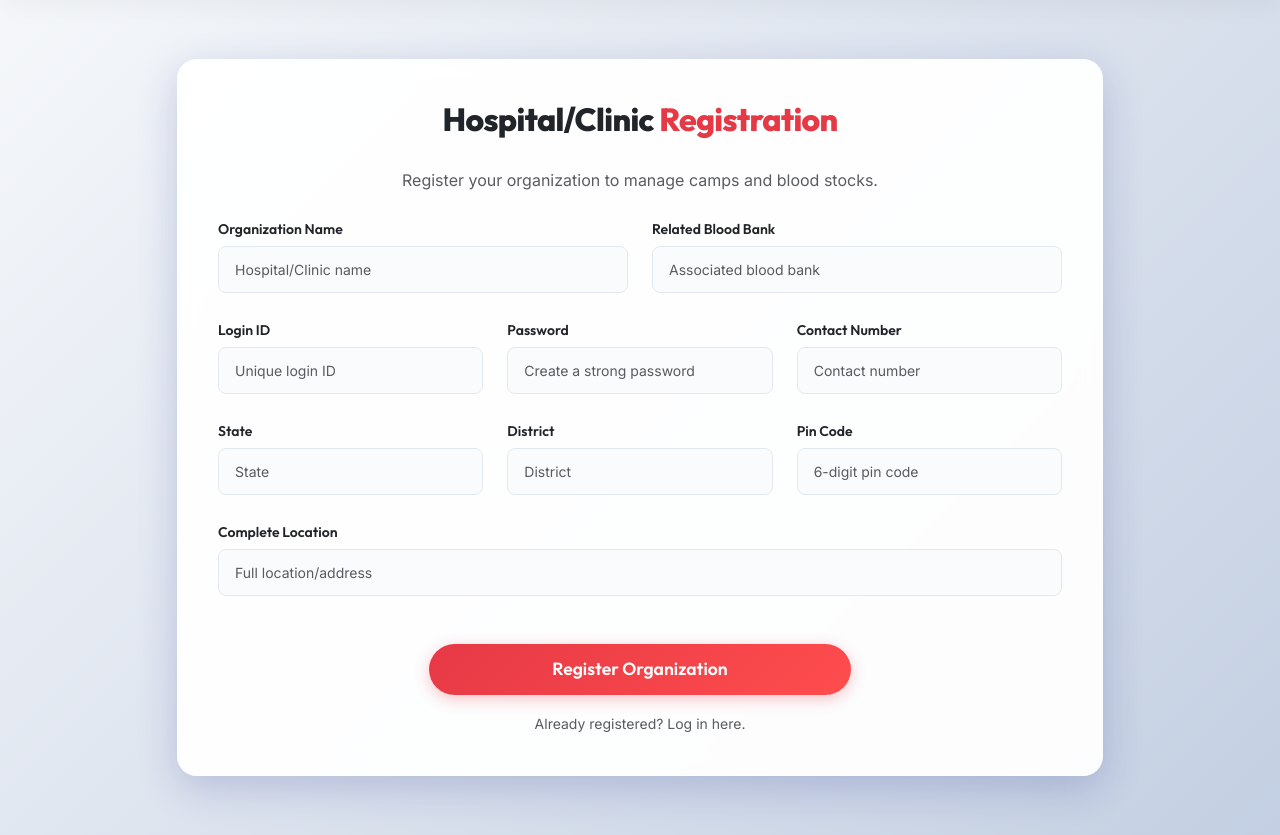
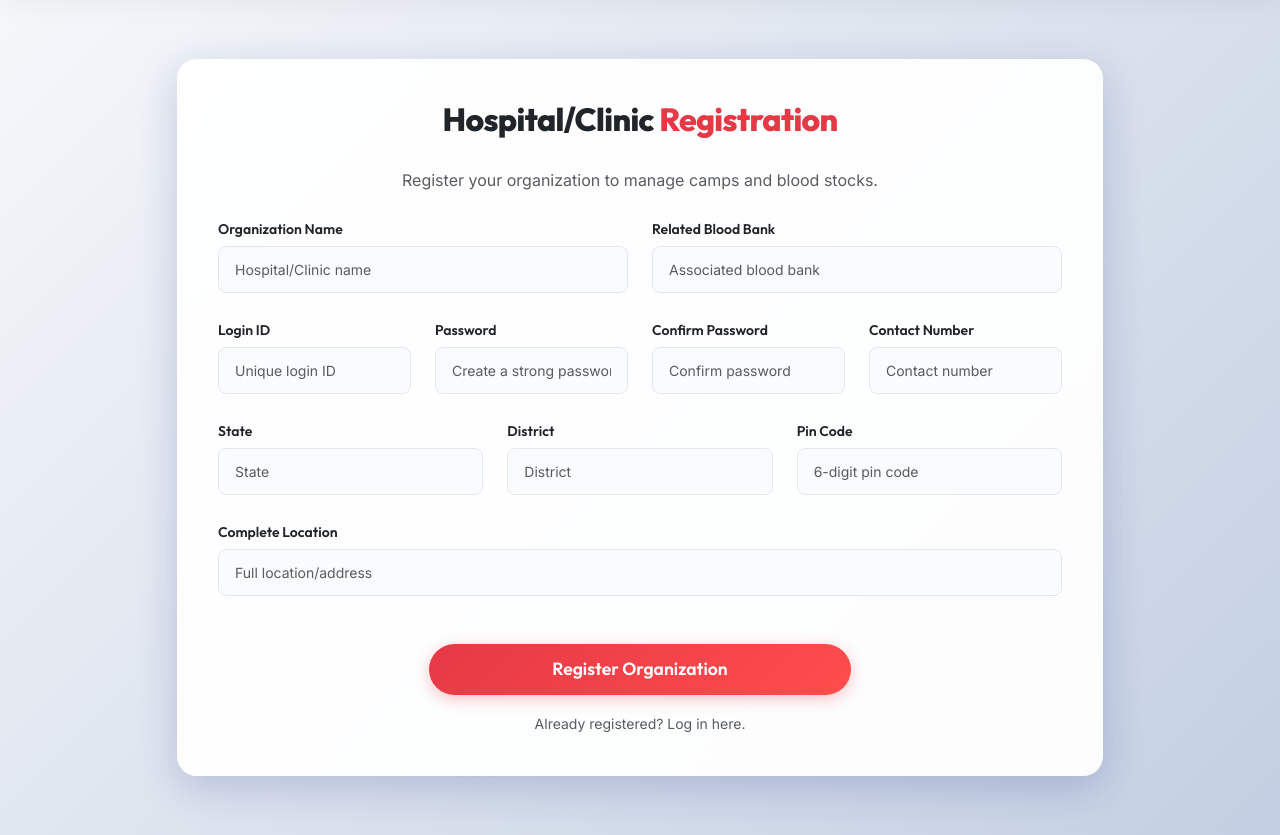
Before and after one commit to amitkumarpatra99/BDMS, a Django app: page /donationapp/hospital/register/ in a window 1280 px wide. Shown: the part 71-906 px from the top of the page. Run offline with Django 5.2, Linux system fonts and the light colour scheme.

Commit message:
feat: implement authentication, registration, and blood request flows for donors, recipients, and hospitals with OTP verification.

```diff
--- a/blood_donation_camp/bdweb/donationapp/views.py
+++ b/blood_donation_camp/bdweb/donationapp/views.py
@@ -58,7 +58,7 @@ def _get_donor_by_mobile(mobile):
 
 def donorlogin(request):
     if request.method == 'POST':
-        form = donorLoginForm(request.POST)
+        form = DonorLoginForm(request.POST)
         if form.is_valid():
             mobile = form.cleaned_data['mobile']
             donor = _get_donor_by_mobile(mobile)
@@ -75,20 +75,20 @@ def donorlogin(request):
                 return render(request, 'donationapp/donorlogin.html', {'form': form})
             return redirect('otp')
     else:
-        form = donorLoginForm()
+        form = DonorLoginForm()
     return render(request, 'donationapp/donorlogin.html', {'form': form})
 
 
 def donorsignin(request):
     if request.method == 'POST':
-        form = donorregistrationForm(request.POST, request.FILES)
+        form = DonorRegistrationForm(request.POST, request.FILES)
         if form.is_valid():
             form.save()
             return redirect('donorlogin')
         else:
             print("Form errors:", form.errors)
     else:
-        form = donorregistrationForm()
+        form = DonorRegistrationForm()
     return render(request, 'donationapp/donorsignin.html', {'form': form})
 
 def donationrequest(request):
@@ -113,7 +113,7 @@ def donationrequest(request):
 
 def recipientlogin(request):
     if request.method == 'POST':
-        form = recipientLoginForm(request.POST)
+        form = RecipientLoginForm(request.POST)
         if form.is_valid():
             mobile = form.cleaned_data['mobile']
             recipient = _get_recipient_by_mobile(mobile)
@@ -131,7 +131,7 @@ def recipientlogin(request):
                 return render(request, 'donationapp/recipientlogin.html', {'form': form})
             return redirect('otp')
     else:
-        form = recipientLoginForm()
+        form = RecipientLoginForm()
     return render(request, 'donationapp/recipientlogin.html', {'form': form})
 def recipientsignin(request):
     if request.method == 'POST':
@@ -260,6 +260,8 @@ def hospital_register(request):
 
             messages.success(request, 'Hospital/clinic account created successfully. Please log in.')
             return redirect('hospital_login')
+        else:
+            messages.error(request, 'Please correct the errors below.')
     else:
         form = HospitalClinicRegistrationForm()
     return render(request, 'donationapp/hospitalsignin.html', {'form': form})
--- a/blood_donation_camp/bdweb/templates/base.html
+++ b/blood_donation_camp/bdweb/templates/base.html
@@ -24,7 +24,7 @@
       <nav class="nav ms-auto d-flex gap-1 align-items-center">
         <!-- ABOUT US Dropdown -->
         <div class="dropdown">
-          <a class="nav-link" href="#">About Us</a>
+          <a class="nav-link" href="javascript:void(0)">About Us</a>
           <div class="dropdown-content">
             <a class="dropdown-item" href="{% url 'mission' %}">Mission</a>
             <a class="dropdown-item" href="{% url 'vission' %}">Vision</a>
@@ -34,7 +34,7 @@
 
         <!-- Service Dropdown -->
         <div class="dropdown">
-          <a class="nav-link" href="#">Services</a>
+          <a class="nav-link" href="javascript:void(0)">Services</a>
           <div class="dropdown-content">
             <a class="dropdown-item" href="{% url 'blood_stock_page' %}">Blood Stock</a>
             <a class="dropdown-item" href="{% url 'camp_schedule_page' %}">Camp Schedule</a>
@@ -44,7 +44,7 @@
 
         <!-- User Dropdown -->
         <div class="dropdown">
-          <a class="nav-link text-primary-red fw-bold" href="#">Portals</a>
+          <a class="nav-link text-primary-red fw-bold" href="javascript:void(0)">Portals</a>
           <div class="dropdown-content">
             <a class="dropdown-item" href="{% url 'adminlogin' %}">Admin Portal</a>
             <a class="dropdown-item" href="{% url 'donorlogin' %}">Donor Portal</a>
--- a/blood_donation_camp/bdweb/templates/donationapp/hospitalsignin.html
+++ b/blood_donation_camp/bdweb/templates/donationapp/hospitalsignin.html
@@ -69,45 +69,70 @@
 
           <form method="post">
             {% csrf_token %}
+            {% if form.non_field_errors %}
+              <div class="alert alert-danger">
+                {{ form.non_field_errors }}
+              </div>
+            {% endif %}
+            {% if messages %}
+              {% for message in messages %}
+                <div class="alert alert-{{ message.tags|default:'info' }}">{{ message }}</div>
+              {% endfor %}
+            {% endif %}
             <div class="row g-4">
               <div class="col-md-6">
                 <label class="form-label">Organization Name</label>
                 {{ form.organization_name }}
+                {% if form.organization_name.errors %}<div class="text-danger small mt-1">{{ form.organization_name.errors|striptags }}</div>{% endif %}
               </div>
               <div class="col-md-6">
                 <label class="form-label">Related Blood Bank</label>
                 {{ form.related_blood_bank }}
+                {% if form.related_blood_bank.errors %}<div class="text-danger small mt-1">{{ form.related_blood_bank.errors|striptags }}</div>{% endif %}
               </div>
 
-              <div class="col-md-4">
+              <div class="col-md-3">
                 <label class="form-label">Login ID</label>
                 {{ form.login_id }}
+                {% if form.login_id.errors %}<div class="text-danger small mt-1">{{ form.login_id.errors|striptags }}</div>{% endif %}
               </div>
-              <div class="col-md-4">
+              <div class="col-md-3">
                 <label class="form-label">Password</label>
                 {{ form.password }}
+                {% if form.password.errors %}<div class="text-danger small mt-1">{{ form.password.errors|striptags }}</div>{% endif %}
               </div>
-              <div class="col-md-4">
+              <div class="col-md-3">
+                <label class="form-label">Confirm Password</label>
+                {{ form.confirm_password }}
+                {% if form.confirm_password.errors %}<div class="text-danger small mt-1">{{ form.confirm_password.errors|striptags }}</div>{% endif %}
+              </div>
+              <div class="col-md-3">
                 <label class="form-label">Contact Number</label>
                 {{ form.contact }}
+                {% if form.contact.errors %}<div class="text-danger small mt-1">{{ form.contact.errors|striptags }}</div>{% endif %}
               </div>
+
 
               <div class="col-md-4">
                 <label class="form-label">State</label>
                 {{ form.state }}
+                {% if form.state.errors %}<div class="text-danger small mt-1">{{ form.state.errors|striptags }}</div>{% endif %}
               </div>
               <div class="col-md-4">
                 <label class="form-label">District</label>
                 {{ form.district }}
+                {% if form.district.errors %}<div class="text-danger small mt-1">{{ form.district.errors|striptags }}</div>{% endif %}
               </div>
               <div class="col-md-4">
                 <label class="form-label">Pin Code</label>
                 {{ form.pin_code }}
+                {% if form.pin_code.errors %}<div class="text-danger small mt-1">{{ form.pin_code.errors|striptags }}</div>{% endif %}
               </div>
 
               <div class="col-md-12">
                 <label class="form-label">Complete Location</label>
                 {{ form.location }}
+                {% if form.location.errors %}<div class="text-danger small mt-1">{{ form.location.errors|striptags }}</div>{% endif %}
               </div>
 
               <!-- Hidden Role Field -->
```
Also changed, not shown: blood_donation_camp/bdweb/templates/donationapp/gallery.html (+8 -8 lines), blood_donation_camp/bdweb/db.sqlite3, blood_donation_camp/bdweb/static/img/image/p1.png (added), blood_donation_camp/bdweb/static/img/image/p2.png (added), blood_donation_camp/bdweb/static/img/image/p3.png (added), blood_donation_camp/bdweb/static/img/image/p4.png (added).
